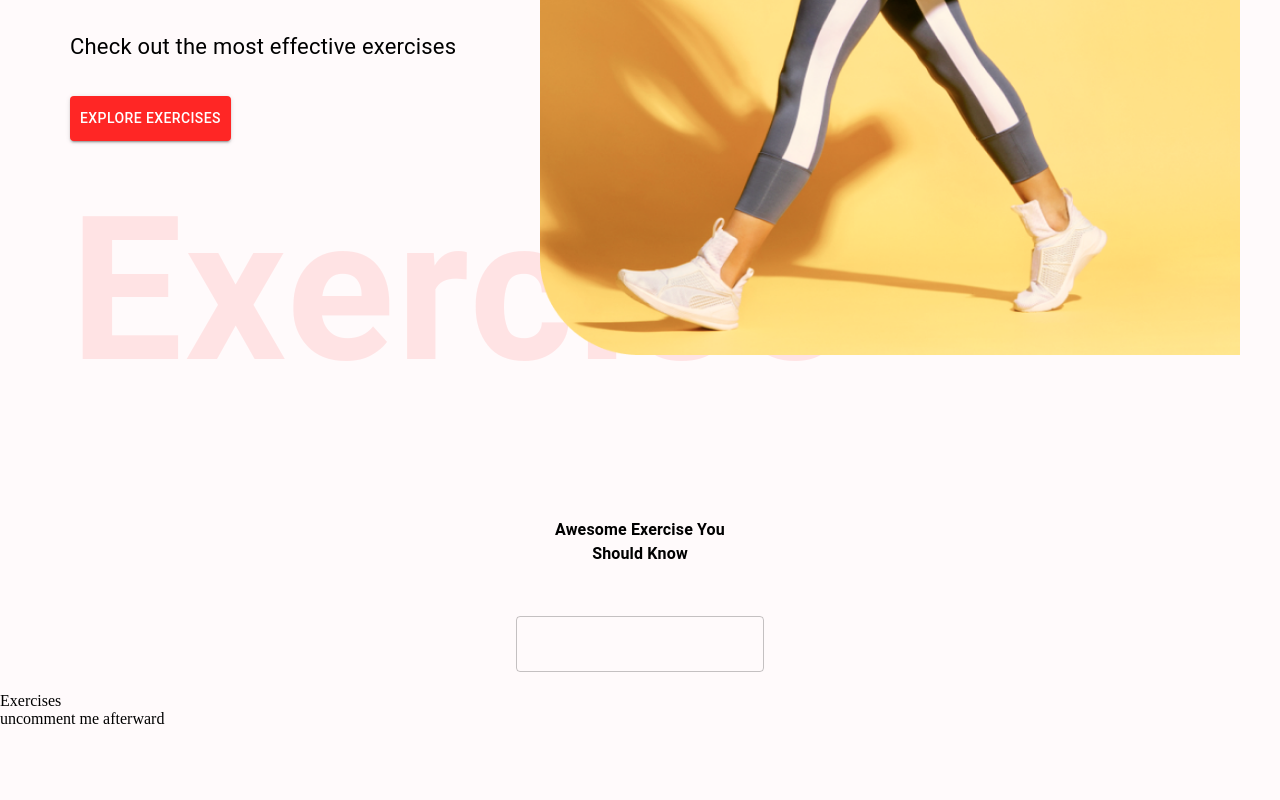
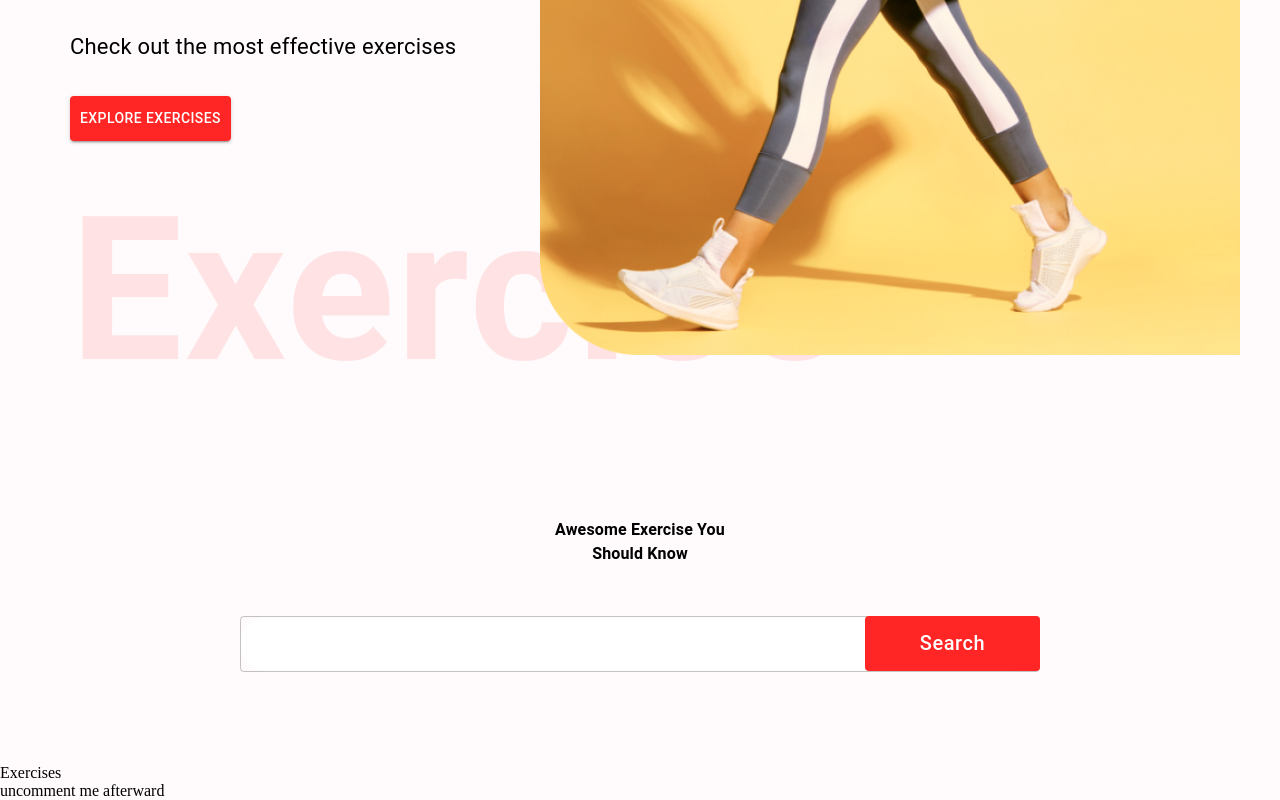
Before and after one commit to paderx01/GymProject, a React (Create React App) app: page / in a window 1280 px wide. Shown: the part 511-1311 px from the top of the page. Before the commit the page ends 1239 px from the top, so only its background shows below. Built offline with nearby package versions, Linux system fonts and the light colour scheme.

Commit message:
added fetch data and rapid api

```diff
--- a/src/components/SearchExercises.js
+++ b/src/components/SearchExercises.js
@@ -2,6 +2,13 @@ import React, { useEffect, useState } from 'react';
 import { Box, Button, Stack, TextField, Typography } from '@mui/material';
 
 const SearchExercises = () =>{
+
+const [search, setSearch ] = useState (' ')
+const handleSearch  = async  ( ) => {
+ if(search) {
+    //  const exerciseData = await fetchData();
+ }
+}
     return(
         <Stack alignItems="center"
          mt ="37px" justifyContent="center"
@@ -12,14 +19,28 @@ const SearchExercises = () =>{
             Awesome Exercise You <br/>
             Should Know
         </Typography>
-        <Box position="relative"  mb="72 px">
-            <TextField
-                height=" 76px "
-                value=" "
-                onChange={(e) => {}}
-                placeholder = "Search Exercises"
-                type = "text"
-            />
+       <Box position="relative" mb="72px">
+        <TextField
+          height='76px'
+          sx={{ input: { fontWeight: '700', border: 'none', borderRadius: '4px' }, width: { lg: '800px', xs: '350px' }, backgroundColor: '#fff', borderRadius: '40px' }}
+          value={search}
+          onChange={(e) => setSearch(e.target.toLowercase())}
+          placeholder="Search Exercises"
+          type="text"
+        />
+        <Button className='search-b tn'
+         sx = {{
+            bgcolor:"#ff2625",
+            color: "#fff",
+            textTransform: 'none',
+            width: {lg: '175px', sx:  '80px'},
+            fontSize: {lg: '20px', sx: '14px'},
+            height: '55px',
+            position: 'absolute',
+            right: '0'
+         }}
+         onClick={handleSearch }
+        > Search </Button>
         </Box>
         </Stack>
     )
--- a/src/utils/fetchData.js
+++ b/src/utils/fetchData.js
@@ -1,3 +1,8 @@
+export const exerciseOptions = {
+    method: 'GET',
+    url: 'https://exerciseb.p.rapidapi.com/exercise/bodyPartList'
+}
+
 export const fetchData = async(url,options)=>{
     const response =  await fetch(url,options)
     const data = await response.json()
```
Also changed, not shown: 1 other file (tests, documents, lock files or other folders).
